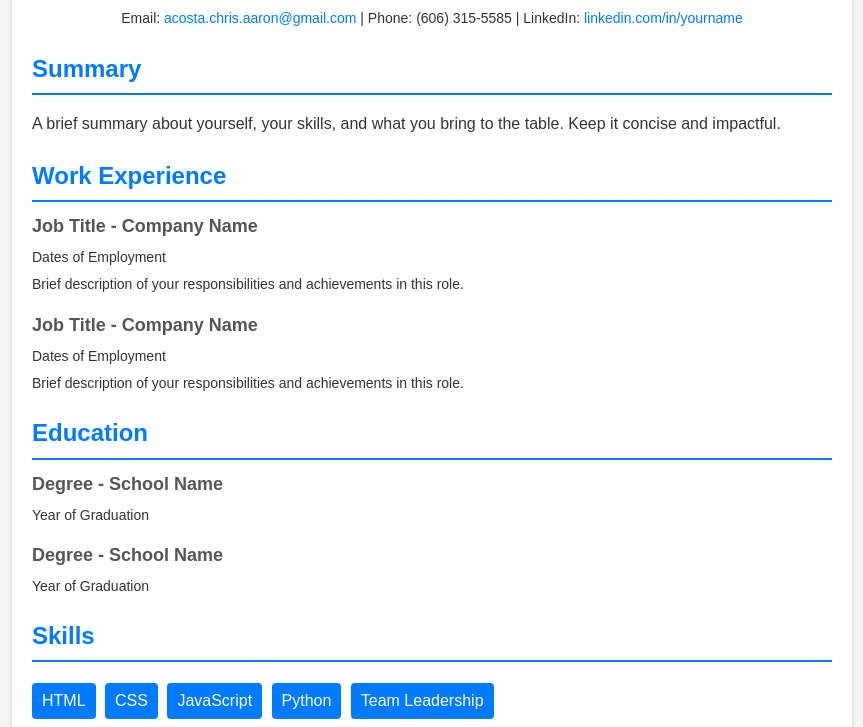
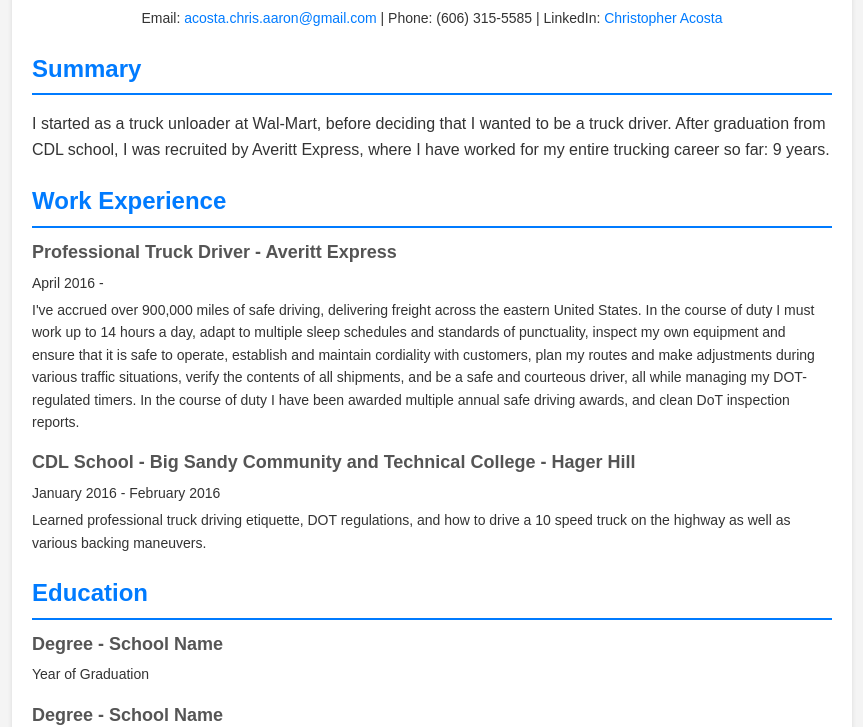
Before and after one commit to Christopher-Acosta/Christopher-Acosta.github.io, a plain HTML site: page index.html in a window 1280 px wide. Shown: the part 91-818 px from the top of the page, without its empty margins (208-1071 px from the left). Drawn offline with Linux system fonts and the light colour scheme.

Commit message:
Added even more content to the resume

```diff
--- a/index.html
+++ b/index.html
@@ -85,32 +85,37 @@
                         >acosta.chris.aaron@gmail.com</a
                     >
                     | Phone: (606) 315-5585 | LinkedIn:
-                    <a href="#">linkedin.com/in/yourname</a>
+                    <a href="https://www.linkedin.com/in/christopher-acosta-534a5534a/">Christopher Acosta</a>
                 </p>
             </section>
             <section class="section">
                 <h2>Summary</h2>
                 <p>
-                    A brief summary about yourself, your skills, and what you
-                    bring to the table. Keep it concise and impactful.
+                    I started as a truck unloader at Wal-Mart, before deciding that I wanted to be a truck
+                    driver. After graduation from CDL school, I was recruited by Averitt Express, where I have
+                    worked for my entire trucking career so far: 9 years.
                 </p>
             </section>
             <section class="section">
                 <h2>Work Experience</h2>
                 <div class="item">
-                    <h3>Job Title - Company Name</h3>
-                    <p>Dates of Employment</p>
+                    <h3>Professional Truck Driver - Averitt Express</h3>
+                    <p>April 2016 -</p>
                     <p>
-                        Brief description of your responsibilities and
-                        achievements in this role.
+                        I've accrued over 900,000 miles of safe driving, delivering freight across the eastern United States. In the course of duty I must work up to 14 hours a day,
+                        adapt to multiple sleep schedules and standards of punctuality, inspect my own equipment and ensure that it is safe to operate,
+                        establish and maintain cordiality with customers, plan my routes and make adjustments during various traffic situations, verify the
+                        contents of all shipments, and be a safe and courteous driver, all while managing my DOT-regulated timers. In the course of duty I have been awarded multiple
+                        annual safe driving awards, and clean DoT inspection reports.
                     </p>
                 </div>
                 <div class="item">
-                    <h3>Job Title - Company Name</h3>
-                    <p>Dates of Employment</p>
+                    <h3>CDL School - Big Sandy Community and Technical College - Hager Hill</h3>
+                    <p>January 2016 - February 2016</p>
                     <p>
-                        Brief description of your responsibilities and
-                        achievements in this role.
+                        Learned professional truck driving etiquette, DOT regulations, and how to drive a 10 speed truck on the highway as well as
+                        various backing maneuvers.
+
                     </p>
                 </div>
             </section>
```
